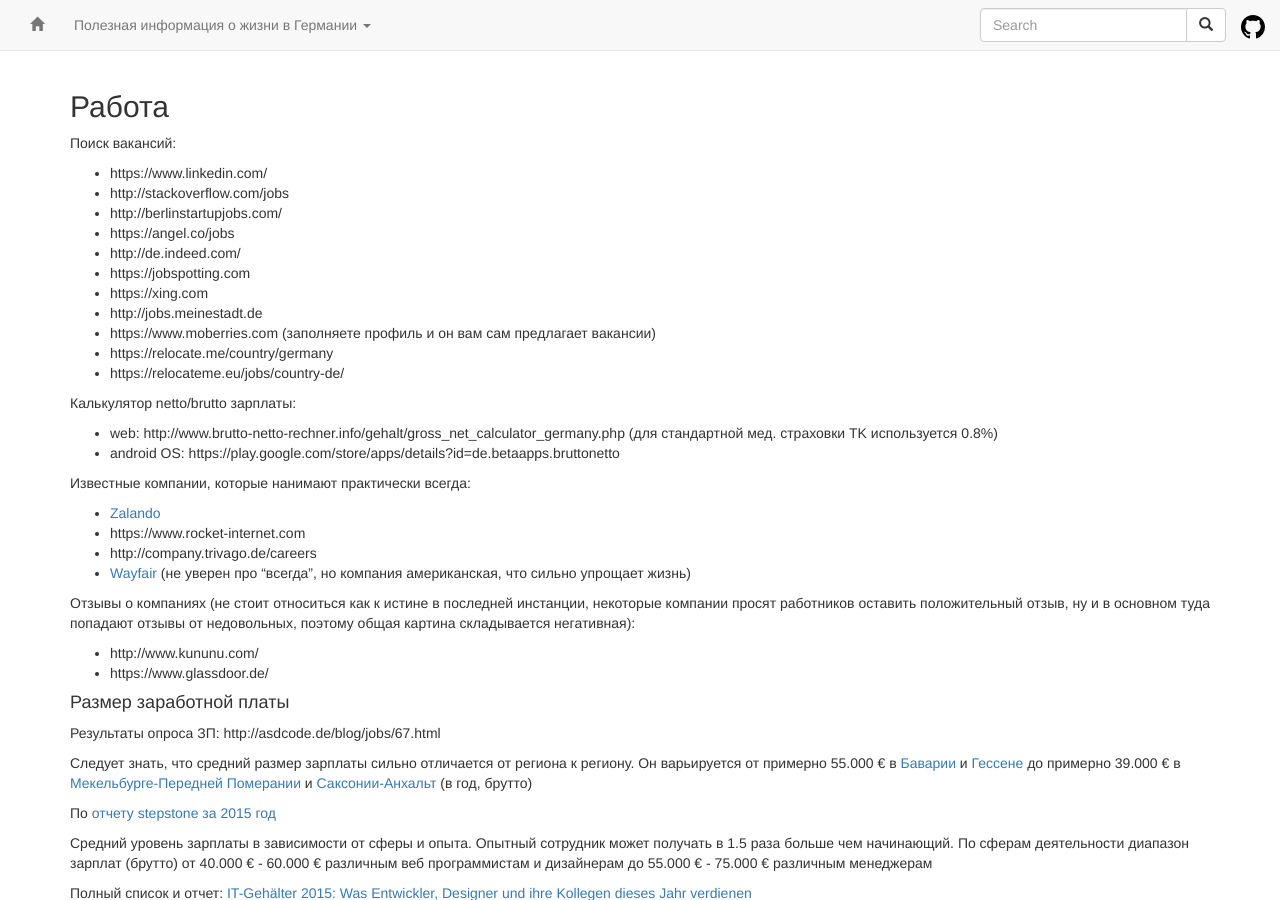
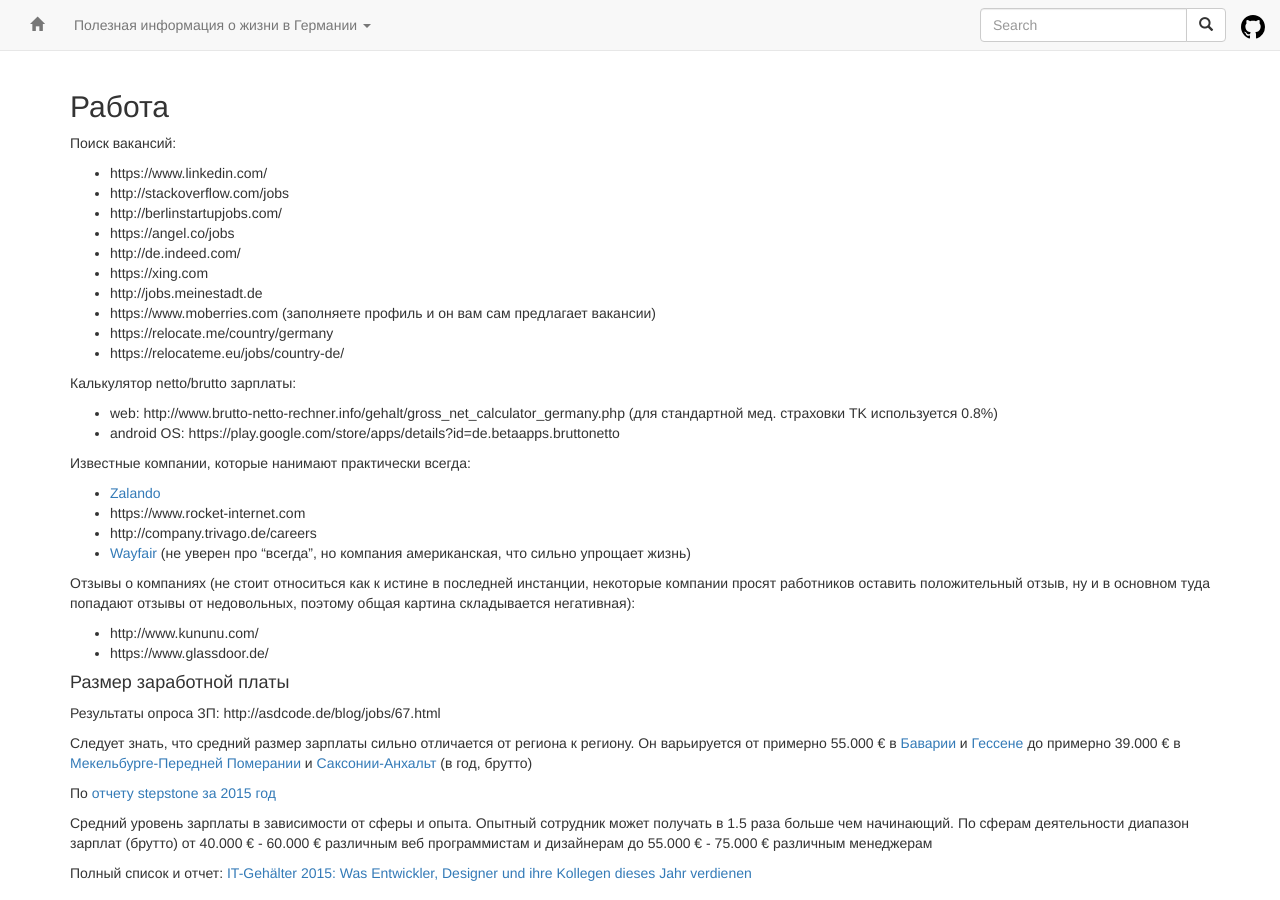
Before and after one commit to ru-de/faq, a Jekyll site: the page built from pages/Работа.md, in a window 1280 px wide and 900 px high. Built offline with Jekyll 4.4.1, drawn with Linux system fonts in a browser that asks for light colours; nearby versions of some CDN libraries; part of the change alters nothing that is shown.

Commit message:
Travis #1163: sync github pages

```diff
--- a/pages/Работа.md
+++ b/pages/Работа.md
@@ -11,7 +11,6 @@ layout: default
   - http://berlinstartupjobs.com/
   - https://angel.co/jobs
   - http://de.indeed.com/
-  - https://jobspotting.com
   - https://xing.com
   - http://jobs.meinestadt.de
   - https://www.moberries.com (заполняете профиль и он вам сам предлагает вакансии)
```
